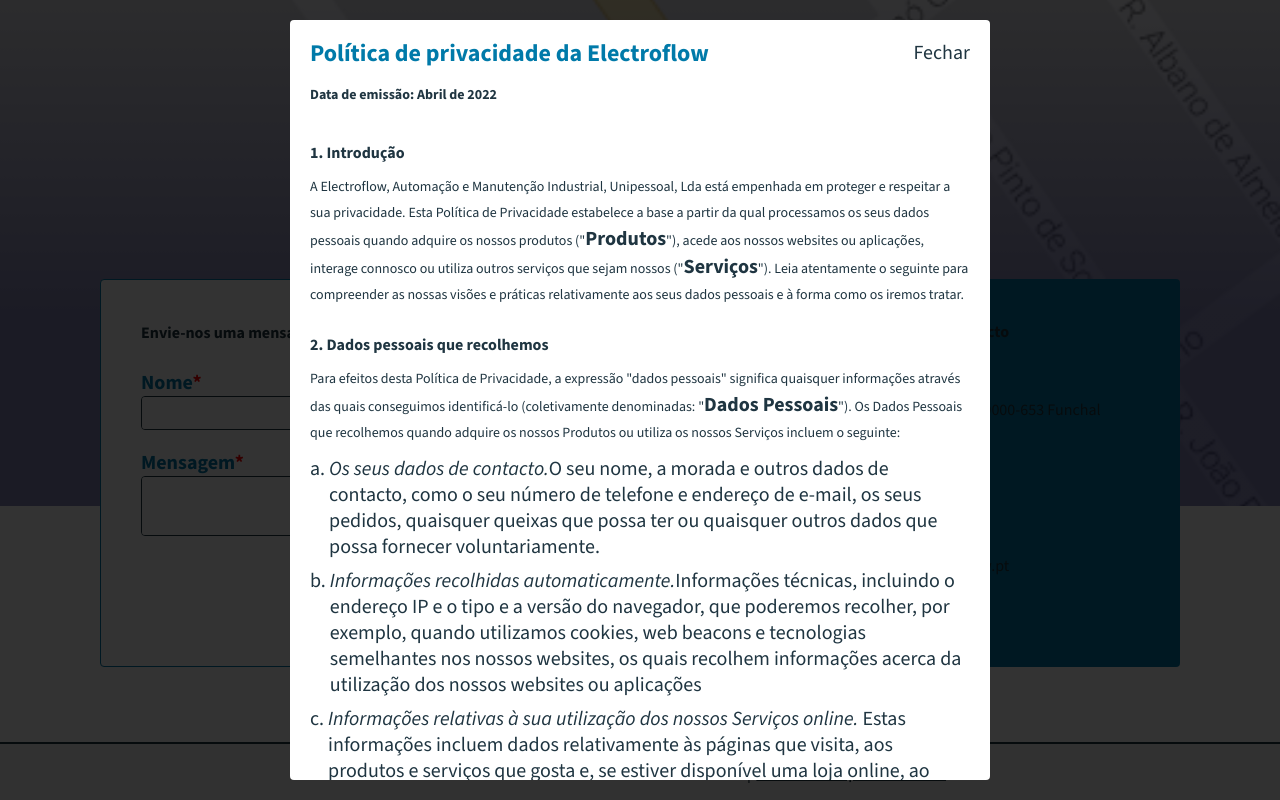
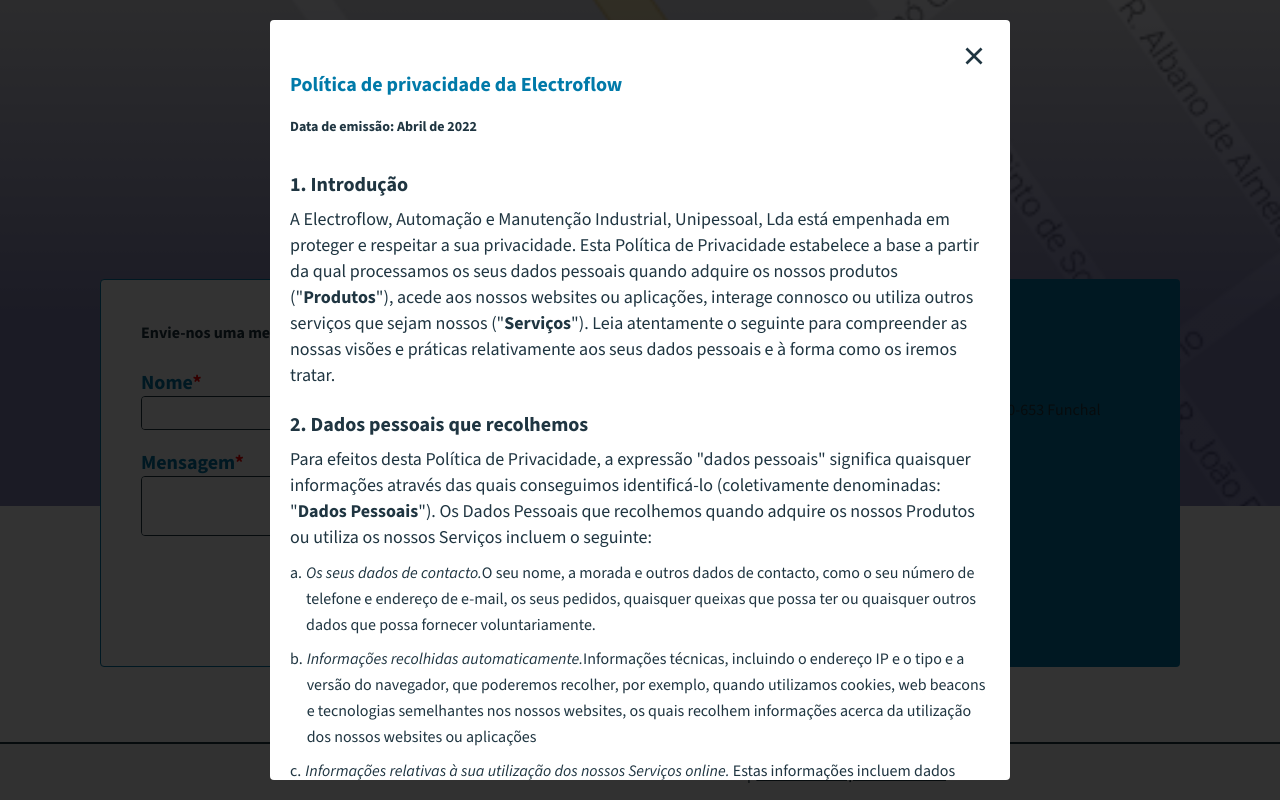
Before and after one commit to gandroide/electroflow-site, a React (Vite) app: page / in a window 1280 px wide. Both pictures are taken after a click on the button "Política de privacidade". Shown: the part 7314-8114 px from the top of the page. Built offline with nearby package versions, Linux system fonts and the light colour scheme.

Commit message:
Correção de estilos no modal da politica de privacidade

```diff
--- a/src/components/Footer/index.tsx
+++ b/src/components/Footer/index.tsx
@@ -32,11 +32,7 @@
           {t('translations.footer.privacyPolicyTitle')}
         </StyledLinkButton>
       </StyledFooterContent>
-      <Modal
-        closeCallback={handleCloseCallback}
-        isOpen={open}
-        title="Política de privacidade da Electroflow"
-      >
+      <Modal closeCallback={handleCloseCallback} isOpen={open}>
         <PrivacyPolicy />
       </Modal>
     </StyledFooter>
--- a/src/components/Modal/index.tsx
+++ b/src/components/Modal/index.tsx
@@ -1,25 +1,30 @@
 import react, { FC } from 'react';
+import { RiCloseFill } from 'react-icons/ri';
+
 import {
   StyledModal,
   StyledModalBackdrop,
   StyledModalContainer,
   StyledModalContent,
   StyledModalHeader,
-  StyledModalTitle,
+  StyledModalCloseButton,
 } from './styled';
+
 import { ModalProps } from '../../interfaces';
 
-const Modal: FC<ModalProps> = ({ title, children, isOpen, closeCallback }) => {
+const Modal: FC<ModalProps> = ({ children, isOpen, closeCallback }) => {
   if (!isOpen) {
     return null;
   }
+
   return (
     <StyledModal>
       <StyledModalBackdrop onClick={closeCallback} />
       <StyledModalContainer>
         <StyledModalHeader>
-          <StyledModalTitle>{title}</StyledModalTitle>
-          <button onClick={() => closeCallback()}>Fechar</button>
+          <StyledModalCloseButton onClick={() => closeCallback()}>
+            <RiCloseFill />
+          </StyledModalCloseButton>
         </StyledModalHeader>
         <StyledModalContent>{children}</StyledModalContent>
       </StyledModalContainer>
--- a/src/components/Modal/styled.ts
+++ b/src/components/Modal/styled.ts
@@ -7,6 +7,10 @@
     right: 0;
     bottom: 0;
     z-index: 10;
+    padding: 20px;
+    display: flex;
+    align-items: center;
+    justify-content: center;
 
     /* Scroll bar stylings */
     &::-webkit-scrollbar {
@@ -32,38 +36,37 @@
 `;
 
 export const StyledModalBackdrop = styled.div`
-    position: absolute;
+    position: fixed;
     height: 100%;
     width: 100%;
     background: rgba(0, 0, 0, 0.8);
     z-index: -1;
+    top: 0;
+    left: 0;
 `;
 
 export const StyledModalContainer = styled.div`
     background: #fff;
     padding: 20px;
-    position: absolute;
-    top: 50%;
-    left: 50%;
-    transform: translate(-50%, -50%);
-    max-height: calc(100% - 40px);
+    max-height: 100%;
     overflow: auto;
-    width: 100%;
-    max-width: 700px;
     border-radius: 4px;
 `;
 
 export const StyledModalHeader = styled.div`
     display: flex;
-    justify-content: space-between;
+    justify-content: flex-end;
 `;
 
-export const StyledModalTitle = styled.h3`
-    margin-right: 100px;
-    white-space: nowrap;
-    color: ${({theme}) => theme.palette.boston};
-    font-size: 24px;
-    font-weight: bold;
+export const StyledModalCloseButton = styled.button`
+    border: none;
+    background: none;
+
+    & svg {
+        height: 32px;
+        width: 32px;
+        fill: ${({theme}) => theme.palette.thunder};
+    }
 `;
 
 export const StyledModalContent = styled.div``;
--- a/src/interfaces/index.ts
+++ b/src/interfaces/index.ts
@@ -94,7 +94,6 @@
 };
 
 export type ModalProps = {
-  title: string;
   children: ReactNode;
   closeCallback: () => void;
   isOpen: boolean;
--- a/src/layouts/PrivacyPolicy/index.tsx
+++ b/src/layouts/PrivacyPolicy/index.tsx
@@ -9,11 +9,15 @@
   StyledPrivacyPolicyListItemIdentifier,
   StyledPrivacyPolicyListItemText,
   StyledPrivacyPolicyDateText,
+  StyledPrivacyPolicyMainTitle,
 } from './styled';
 
 const PrivacyPolicy = () => {
   return (
     <StyledPrivacyPolicyContainer>
+      <StyledPrivacyPolicyMainTitle>
+        Política de privacidade da Electroflow
+      </StyledPrivacyPolicyMainTitle>
       <StyledPrivacyPolicyDateText>
         Data de emissão: Abril de 2022
       </StyledPrivacyPolicyDateText>
--- a/src/layouts/PrivacyPolicy/styled.ts
+++ b/src/layouts/PrivacyPolicy/styled.ts
@@ -2,6 +2,8 @@
 
 export const StyledPrivacyPolicyContainer = styled.div`
     color: ${({theme}) => theme.palette.thunder};
+    max-width: 700px;
+    width: 100%;
 `;
 
 export const StyledPrivacyPolicyDateText = styled.p`
@@ -11,10 +13,16 @@
 `;
 
 export const StyledPrivacyPolicyText = styled.p`
-    font-size: 14px;
-
     &:not(:last-of-type) {
         margin-bottom: 16px;
+    }
+
+    @media screen and (min-width: 992px) {
+        font-size: ${({theme}) => theme.fonts.text.medium};
+
+        & strong {
+            font-size: ${({theme}) => theme.fonts.text.medium};
+        }
     }
 `;
 
@@ -28,8 +36,14 @@
     }
 `;
 
+export const StyledPrivacyPolicyMainTitle = styled.h3`
+    font-size: ${({theme}) => theme.fonts.h3};
+    color: ${({theme}) => theme.palette.boston};
+    font-weight: bold;
+`;
+
 export const StyledPrivacyPolicyTitle = styled.h4`
-    font-size: 16px;
+    font-size: ${({theme}) => theme.fonts.h4};;
     font-weight: bold;
     margin-bottom: 8px;
 `;
@@ -40,15 +54,33 @@
 
 export const StyledPrivacyPolicyListItem = styled.li`
     display: flex;
-    font-size: 14px;
 
     &:not(:last-of-type) {
         margin-bottom: 8px;
     }
 `;
 
-export const StyledPrivacyPolicyListItemIdentifier = styled.span``;
+export const StyledPrivacyPolicyListItemIdentifier = styled.span`
+    font-size: 14px;
+
+    @media screen and (min-width: 992px) {
+        font-size: ${({theme}) => theme.fonts.text.small};
+    }
+`;
 
 export const StyledPrivacyPolicyListItemText = styled.p`
     margin-left: 4px;
+    font-size: 14px;
+
+    & em {
+        font-size: 14px;
+    }
+
+    @media screen and (min-width: 992px) {
+        font-size: ${({theme}) => theme.fonts.text.small};
+
+        & em {
+            font-size: ${({theme}) => theme.fonts.text.small};
+        }
+    }
 `;
--- a/src/styles/styled.d.ts
+++ b/src/styles/styled.d.ts
@@ -17,6 +17,14 @@
             h2: {
                 small: string;
                 big: string;
+            },
+            h3: {
+                small: string;
+                big: string;
+            },
+            h4: {
+                small: string;
+                big: string;
             }
         }
     }
--- a/src/styles/theme.ts
+++ b/src/styles/theme.ts
@@ -16,6 +16,14 @@
         h2: {
             small: '40px',
             big: '56px'
+        },
+        h3: {
+            small: '32px',
+            big: '40px'
+        },
+        h4: {
+            small: '18px',
+            big: '24px'
         }
     }
 }
```
